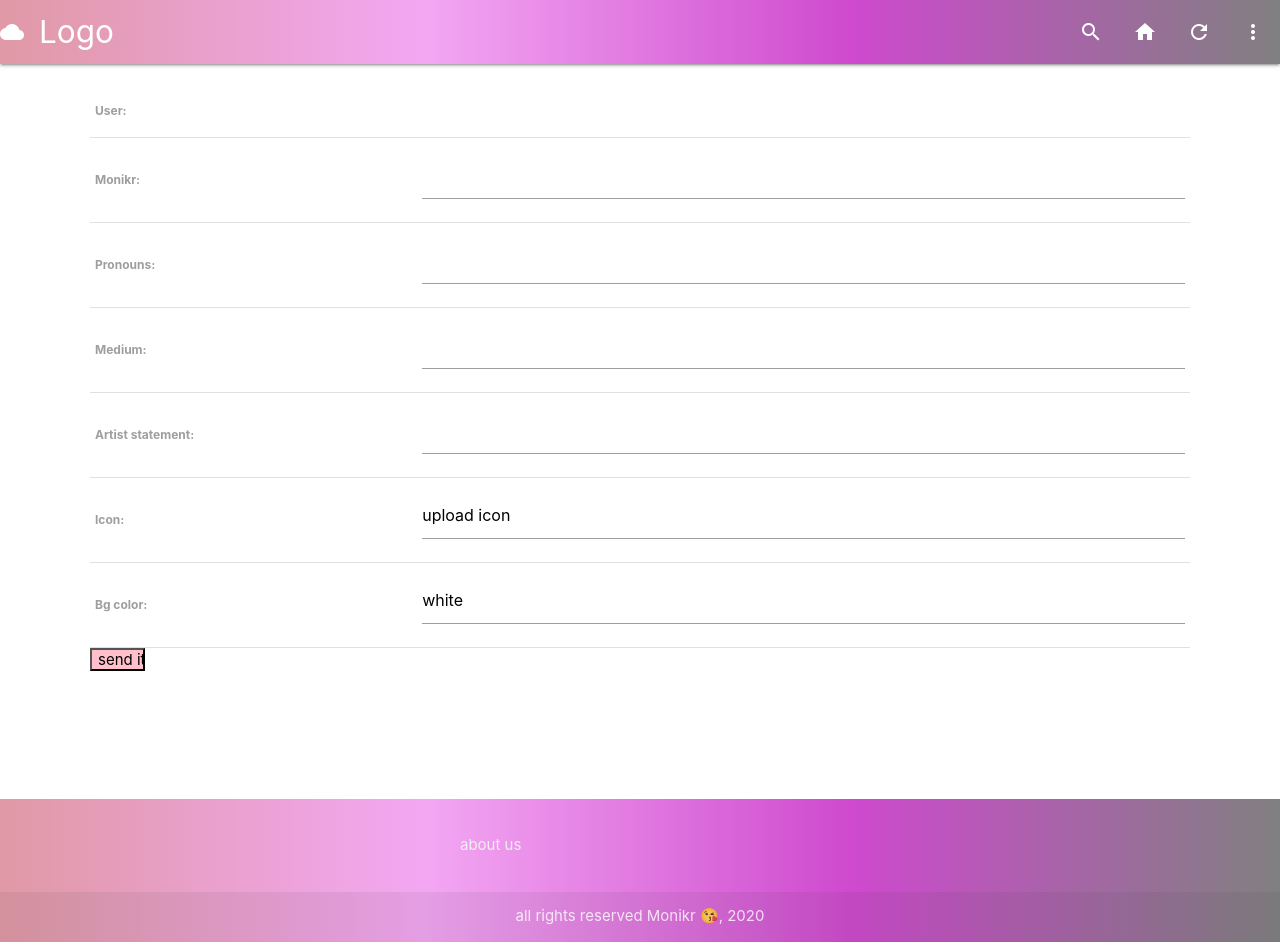
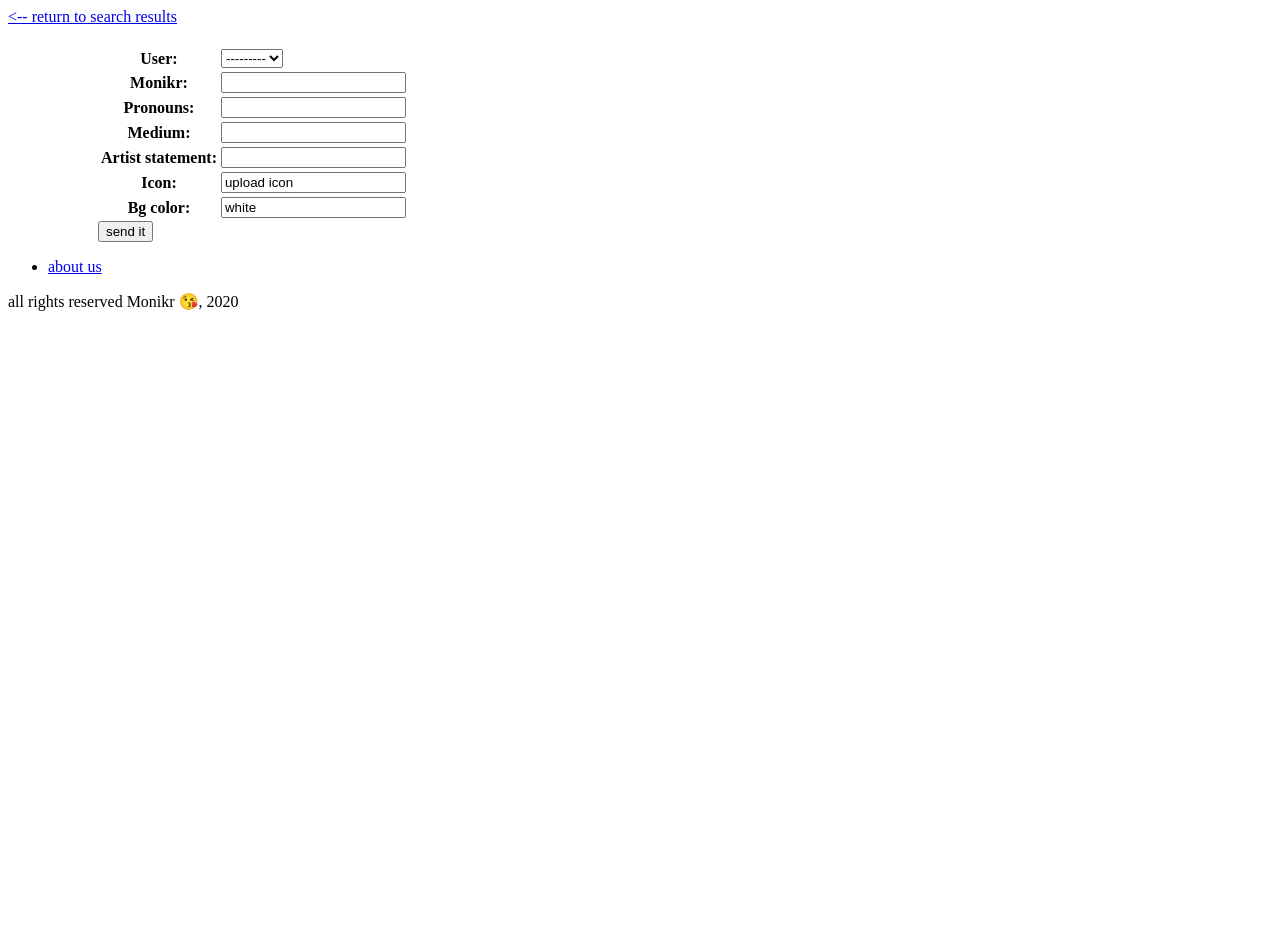
Before and after one commit to iwasnevergivenaname/monikr, a Django app: page /artist/create/ in a window 1280 px wide. After the commit the page ends 311 px from the top, so only its background shows below. Run offline with Django 3.2, Linux system fonts and the light colour scheme; parts of the project's set-up code (start-up, migrations or seed data) failed here and were passed over.

Commit message:
sort of fixed footer, need to revisit. took out base.html from upload and create artist form. need to revisit css. ask Han for opinion tomorrow

```diff
--- a/main_app/static/style.css
+++ b/main_app/static/style.css
@@ -1,11 +1,13 @@
 /* after you are done with a branch, after it gets approved and merged, you have to delete feature/css
 bc you dont want to have oudated code in it. deleteing it and redoing the branch will. have your
 up to date code */
+
 
 h1{
     text-align: center;
     color: purple;
 }
+
 
 input:hover {
     color: rgb(238, 141, 173);
@@ -27,7 +29,7 @@ a:hover{
 
 .base-footer,
 .homepage,
-.about-body {
+#about-body {
     text-align: center;
 }
 
@@ -37,7 +39,10 @@ a:hover{
 }
 
 footer{
-    margin-top: 10%;
+    position: fixed;
+    bottom: 0;
+    height: 130px;
+    width: 100%;
     background: linear-gradient(to right, rgb(224, 153, 165), rgb(243, 167, 243), rgb(206, 73, 206), grey);
 }
 
--- a/main_app/templates/about.html
+++ b/main_app/templates/about.html
@@ -2,7 +2,7 @@
 {% load static %}
 
 {% block content %}
-    <body class="about-body">
+    <body id="about-body">
         <a href="/" class="about-title">monikr</a>
         <hr />
         <div class="about">
--- a/main_app/templates/artists/page.html
+++ b/main_app/templates/artists/page.html
@@ -2,6 +2,7 @@
 {% load cloudinary %}
 
 {% block content %}
+<a href="/artist"> <- return to search results</a>
     <div style="background-color: {{ artist.bg_color }}">
         <h1>monikr</h1>
         <img src="{{ artist.icon }}" alt="" style="height:110px"><br>
--- a/main_app/templates/base.html
+++ b/main_app/templates/base.html
@@ -5,11 +5,10 @@
     <meta charset="UTF-8">
     <meta name="viewport" content="width=device-width, initial-scale=1.0">
     <link rel="stylesheet" type="text/css" href="{% static 'style.css' %}">
-    <link rel="stylesheet" type="text/css" href="{% static 'style.css' %}">
     <link rel="stylesheet" href="https://cdnjs.cloudflare.com/ajax/libs/materialize/1.0.0/css/materialize.min.css">
     <link href="https://fonts.googleapis.com/icon?family=Material+Icons" rel="stylesheet">
     <script src="https://cdnjs.cloudflare.com/ajax/libs/materialize/1.0.0/js/materialize.min.js"></script>
-    <title>Monkir</title>
+    <title>monkir</title>
 </head>
 <body>
     <nav style="text-align: justify;">
@@ -33,7 +32,7 @@
     {% block content %}
     {% endblock %}
     <div class="base-footer">
-        <footer class="page-footer pink lighten-2">
+        <footer class="page-footer">
             <div class="container">
               <div class="row">
                 <div class="col l4 offset-l2 s12">
@@ -42,13 +41,9 @@
                   </ul>
                 </div>
               </div>
+              all rights reserved Monikr 😘, 2020
             </div>
-            <div class="footer-copyright">
-              <div class="container">
-              all rights reserved Monikr 😘, 2020
-              </div>
-            </div>
-          </footer>
+        </footer>
     </div>
 </body>
 </html>
--- a/main_app/templates/main_app/artist_form.html
+++ b/main_app/templates/main_app/artist_form.html
@@ -1,11 +1,12 @@
-{% extends 'base.html' %}
+<!-- {% extends 'base.html' %} -->
 
 {% block content %}
+<a href="/artist"> <-- return to search results</a>
   <form style="padding: 0 90px 0 90px; margin-top: 20px;" action="" method="post">
     {% csrf_token %}
     <table class="artist-form">
     {{ form.as_table }}
     </table>
-    <input style="width: 5%;" type="submit" value="send it">
+    <input type="submit" value="send it">
   </form>
 {% endblock %}
--- a/main_app/templates/upload.html
+++ b/main_app/templates/upload.html
@@ -1,4 +1,4 @@
-{% extends 'base.html' %}
+<!-- {% extends 'base.html' %} -->
 {% load cloudinary %}
 {% load static %}
 
--- a/main_app/views.py
+++ b/main_app/views.py
@@ -170,7 +170,6 @@ def upload(request):
 		if form.is_valid():
 			# Uploads image and creates a model instance for it
 			form.save()
-
 	return render(request, 'upload.html', context)
 
 
```
